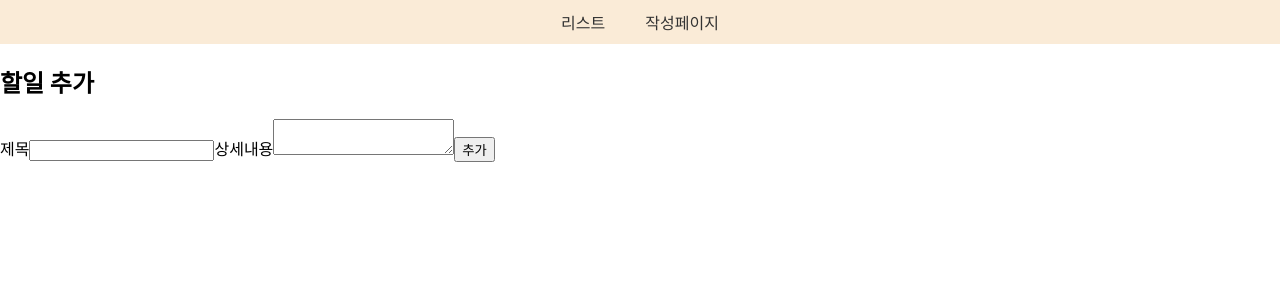
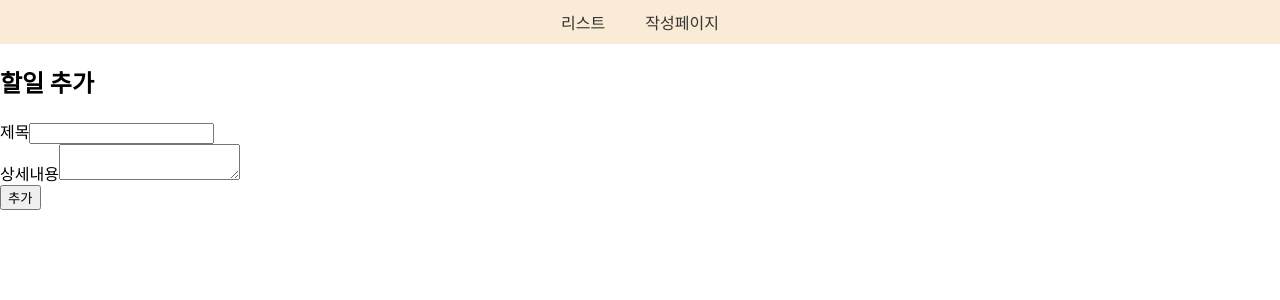
Before and after one commit to Ferarosa/todo-wally-wally, a React (Create React App) app: page /form in a window 1280 px wide. Shown: the top 300 px of the page. Built offline with nearby package versions, Linux system fonts and the light colour scheme.

Commit message:
update: 할일 추가 기능 구현

```diff
--- a/src/App.js
+++ b/src/App.js
@@ -15,8 +15,8 @@ const App = () => {
           <Redirect to="/list" />
         </Route>
         <Route exact path="/list" component={ListPage} />
-        <Route exact path="/form" component={FormPage} />
-        <Route exact path="/edit/:id" component={FormPage} />
+        <Route exact path="/form" render={(props) => <FormPage {...props} type="add" />} />
+        <Route exact path="/edit/:id" render={(props) => <FormPage {...props} type="edit" />} />
         <Route exact path="/detail/:id" component={DetailPage} />
         <Route path="*" component={NotFoundPage} />
       </Switch>
--- a/src/components/TodoForm/TodoForm.js
+++ b/src/components/TodoForm/TodoForm.js
@@ -2,13 +2,31 @@ import React, { Component } from 'react';
 import './TodoForm.scss';
 
 class TodoForm extends Component {
+  onChangeTitle = (e) => {
+    this.props.onChangeTitle(e.target.value);
+  }
+
+  onChangeContents = (e) => {
+    this.props.onChangeContents(e.target.value);
+  }
+
+  onSubmitTodo = (e) => {
+    this.props.onSubmitTodo(e);
+  }
+
   render() {
+    const { title, contents, onSubmitTodo } = this.props;
+
     return (
-      <form>
-        <label htmlFor="title">제목</label>
-        <input type="text" id="title" />
-        <label htmlFor="contents">상세내용</label>
-        <textarea id="contents" />
+      <form className="todo-form" onSubmit={onSubmitTodo}>
+        <article className="todo-form-title">
+          <label htmlFor="title">제목</label>
+          <input type="text" id="title" value={title} onChange={this.onChangeTitle} />
+        </article>
+        <article className="todo=form-contents">
+          <label htmlFor="contents">상세내용</label>
+          <textarea id="contents" value={contents} onChange={this.onChangeContents} />
+        </article>
         <button type="submit">추가</button>
       </form>
     );
--- a/src/pages/FormPage.js
+++ b/src/pages/FormPage.js
@@ -1,13 +1,137 @@
 import React, { Component } from 'react';
 import TodoForm from 'components/TodoForm/TodoForm';
+import storage from 'utils/storage';
+import NotFoundPage from './NotFoundPage';
 
 class FormPage extends Component {
+  state = {
+    type: '', // 할일 추가 or 수정
+    todoId: 0, // 할일 추가 or 수정시 기준으로 삼을 id 값
+    title: '', // 제목
+    contents: '', // 내용
+    notMatchTodoId: false, // 페이지 mount시 매칭되는 id가 없는 경우 404 Not Found Page를 보여주기 위한 변수
+  }
+
+  componentDidMount() {
+    const type = this.props.type;
+    const todos = JSON.parse(storage.getItem('wally-todos'));
+
+    this.setState({
+      type,
+    })
+
+    if (type === 'add') {
+      const todoId = !todos || todos.length === 0 ? 1 : todos[todos.length - 1].id + 1;
+
+      this.setState({
+        todoId,
+      })
+
+      return;
+    }
+
+    // 수정 모드인 경우 url 경로에서 id 라는 params 값 찾아서 todo 목록에 있는지 확인
+    // [prechecker1] 빈 배열인 경우 404 Not Found Page 보여주기
+    if (!todos) {
+      this.onChangeNotMatchTodoId();
+      return;
+    }
+
+    const params = this.props.match.params;
+    const todoId = params.id;
+
+    // [prechecker2] params에 id가 없거나 id 값이 0 이하인 경우 404 Not Found Page 보여주기
+    if (!params.id || +params.id <= 0) {
+      this.onChangeNotMatchTodoId();
+      return;
+    }
+
+    const matchedTodo = todos.find((todo) => todo.id === todoId);
+
+    // [prechecker3] id 값과 매칭되는 todo 항목이 없는 경우 404 Not Found Page 보여주기
+    if (!matchedTodo) {
+      this.onChangeNotMatchTodoId();
+      return;
+    }
+
+    this.setState({
+      title: matchedTodo.title,
+      contents: matchedTodo.contents,
+      todoId,
+    });
+  }
+
+  onChangeNotMatchTodoId = () => {
+    this.setState({
+      notMatchTodoId: true,
+    });
+  }
+
+  onChangeTitle = (title) => {
+    this.setState({
+      title,
+    });
+  }
+
+  onChangeContents = (contents) => {
+    this.setState({
+      contents,
+    });
+  }
+
+  onSubmitTodo = (e) => {
+    const { todoId, title, contents, type } = this.state;
+    const { history } = this.props;
+
+    e.preventDefault();
+
+    if (title.trim() === '') {
+      alert('제목을 입력해주세요.');
+      return;
+    }
+
+    if (contents.trim() === '') {
+      alert('내용을 입력해주세요.');
+      return;
+    }
+
+    const todos = JSON.parse(storage.getItem('wally-todos'));
+
+    if (type === 'add') {
+      const todoForm = {
+        id: todoId,
+        title,
+        contents,
+        isCompleted: false,
+      };
+
+      todos.push(todoForm);
+      storage.setItem('wally-todos', JSON.stringify(todos));
+
+      alert('할일이 추가되었습니다.');
+    }
+
+    history.push('/list');
+  }
+
   render() {
+    const { title, contents, notMatchTodoId, type } = this.state;
+
+    if (notMatchTodoId) {
+      return <NotFoundPage />;
+    }
+
     return (
-      <div>
-        <h2>할일 추가</h2>
-        <TodoForm />
-      </div>
+      <section className="todo-form-page">
+        <h2>할일 {type === 'add' ? '추가' : '수정'}</h2>
+        <TodoForm
+          title={title}
+          contents={contents}
+          onChangeTitle={this.onChangeTitle}
+          onChangeContents={this.onChangeContents}
+          onSubmitTodo={this.onSubmitTodo}
+        />
+      </section>
     );
   }
 }
```
